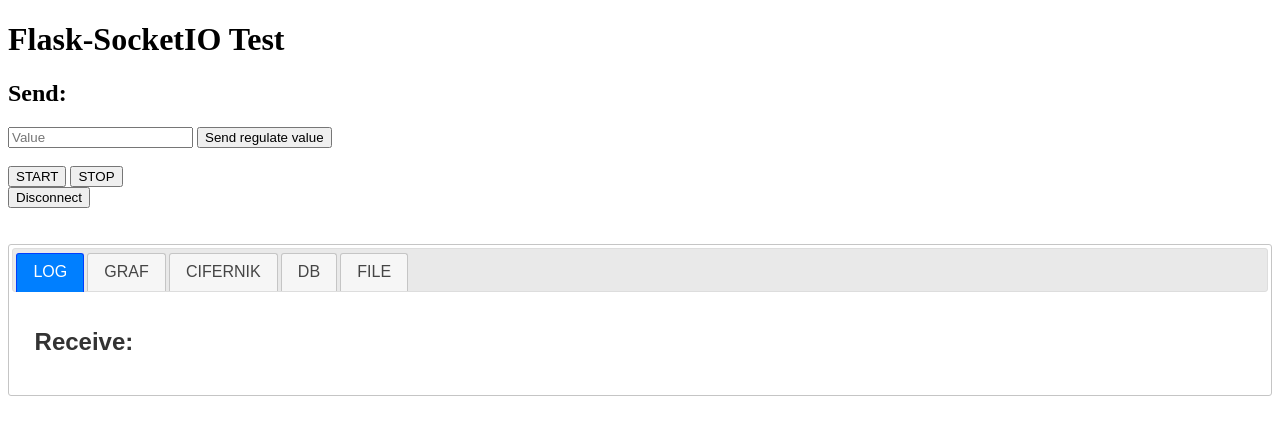
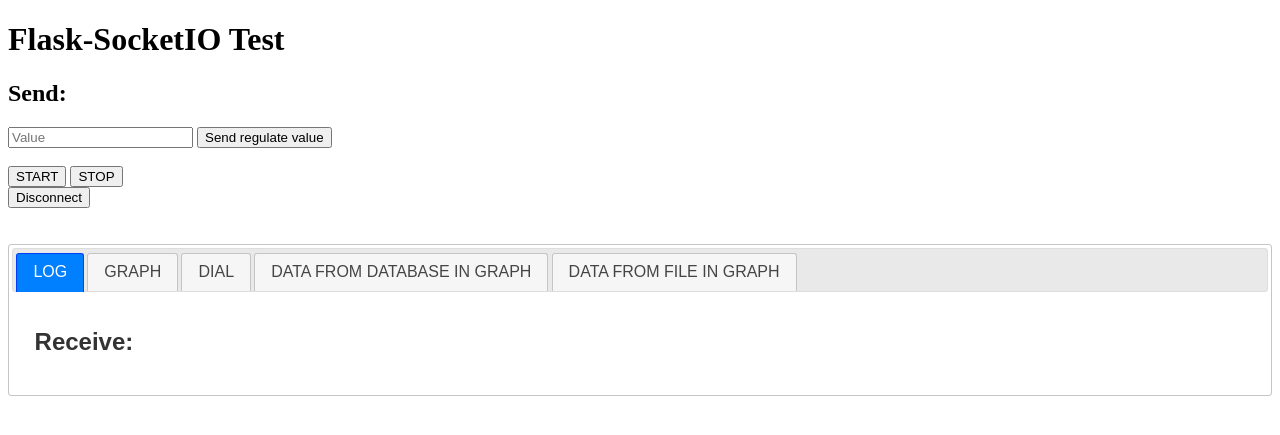
Before and after one commit to stetakova/poit, a Flask app: page / in a window 1280 px wide. Shown: the top 435 px of the page. Run offline with Flask 2, Linux system fonts and the light colour scheme; some libraries are stand-ins or nearby versions.

Commit message:
final changes

```diff
--- a/app.py
+++ b/app.py
@@ -58,7 +58,7 @@ def background_thread(args):
             if len (dataList)>0:
                 values = str(dataList).replace("'", "\"")
                 cursor = db.cursor()
-                query = "INSERT INTO graf (hodnoty) VALUES ('%s')" % (values)
+                query = "INSERT INTO graf (hodnoty) VALUES (%s)" % (values)
                 cursor.execute(query)
                 db.commit()
 
--- /dev/null
+++ b/static/files/test.txt
@@ -0,0 +1,2 @@
+[{"x": 26, "y": 0.42}, {"x": 27, "y": 0.29}, {"x": 28, "y": 0.21}, {"x": 29, "y": 0.15}, {"x": 30, "y": 0.1}, {"x": 31, "y": 0.07}, {"x": 32, "y": 0.05}, {"x": 33, "y": 0.03}, {"x": 34, "y": 0.02}, {"x": 35, "y": -0.48}, {"x": 36, "y": -0.36}, {"x": 37, "y": -0.25}, {"x": 38, "y": -0.18}, {"x": 39, "y": -0.12}]
+[{"x": 1, "y": -0.02}, {"x": 2, "y": -0.01}, {"x": 3, "y": -0.01}, {"x": 4, "y": 0.33}, {"x": 5, "y": 0.47}, {"x": 6, "y": 0.33}, {"x": 7, "y": 0.24}, {"x": 8, "y": 0.17}, {"x": 9, "y": 0.11}, {"x": 10, "y": 0.08}, {"x": 11, "y": 0.06}, {"x": 12, "y": 0.04}, {"x": 13, "y": 0.02}, {"x": 14, "y": 0.02}, {"x": 15, "y": -0.5}, {"x": 16, "y": -0.37}, {"x": 17, "y": -0.26}, {"x": 18, "y": -0.18}, {"x": 19, "y": -0.13}, {"x": 20, "y": -0.09}, {"x": 21, "y": -0.06}, {"x": 22, "y": -0.05}, {"x": 23, "y": -0.03}, {"x": 24, "y": -0.02}, {"x": 25, "y": -0.01}, {"x": 26, "y": -0.01}, {"x": 27, "y": -0.01}, {"x": 28, "y": -0.0}, {"x": 29, "y": -0.01}, {"x": 30, "y": 0.51}, {"x": 31, "y": 0.43}, {"x": 32, "y": 0.29}, {"x": 33, "y": 0.21}, {"x": 34, "y": 0.15}, {"x": 35, "y": 0.11}, {"x": 36, "y": 0.07}, {"x": 37, "y": 0.05}, {"x": 38, "y": 0.04}, {"x": 39, "y": 0.02}, {"x": 40, "y": -0.49}, {"x": 41, "y": -0.4}, {"x": 42, "y": -0.28}, {"x": 43, "y": -0.2}, {"x": 44, "y": -0.15}, {"x": 45, "y": -0.1}, {"x": 46, "y": -0.07}, {"x": 47, "y": -0.05}, {"x": 48, "y": -0.04}, {"x": 49, "y": -0.03}, {"x": 50, "y": -0.02}, {"x": 51, "y": -0.02}, {"x": 52, "y": 0.0}, {"x": 53, "y": 0.51}, {"x": 54, "y": 0.37}, {"x": 55, "y": 0.26}, {"x": 56, "y": 0.18}, {"x": 57, "y": 0.13}, {"x": 58, "y": 0.1}, {"x": 59, "y": 0.07}, {"x": 60, "y": 0.05}, {"x": 61, "y": 0.04}]
--- a/templates/index.html
+++ b/templates/index.html
@@ -21,7 +21,7 @@
            var yAx = new Array();
 
           var gauge = new RadialGauge({
-          renderTo: 'canvasid',
+          renderTo: 'canvasID',
           width: 300,
           height: 300,
           units: "V",
@@ -66,7 +66,7 @@
          var layout = {
            xaxis: {title: "x"},
            yaxis: {title: "y"},
-           title: "data"
+           title: "Flow chart"
          };
 
          namespace = '/test';
@@ -112,7 +112,7 @@
 
          $('form#recordDb').submit(function(event) {
                   var layout = {
-          title: 'Vykreslenie priebehu',
+          title: 'Flow chart',
           xaxis: {
             title: 'count'
           },
@@ -156,7 +156,7 @@
 
       $('form#recordFile').submit(function(event) {
                   var layout = {
-          title: 'Vykreslenie priebehu',
+          title: 'Flow chart',
           xaxis: {
             title: 'count'
           },
@@ -219,10 +219,10 @@
       <div id="tabs">
          <ul>
             <li><a href="#tabs-1">LOG</a></li>
-            <li><a href="#tabs-2">GRAF</a></li>
-            <li><a href="#tabs-3">CIFERNIK</a></li>
-            <li><a href="#tabs-4">DB</a></li>
-            <li><a href="#tabs-5">FILE</a></li>
+            <li><a href="#tabs-2">GRAPH</a></li>
+            <li><a href="#tabs-3">DIAL</a></li>
+            <li><a href="#tabs-4">DATA FROM DATABASE IN GRAPH</a></li>
+            <li><a href="#tabs-5">DATA FROM FILE IN GRAPH</a></li>
          </ul>
          <div id="tabs-1">
             <h2>Receive:</h2>
@@ -232,11 +232,11 @@
             <div id="plotdiv" style="width:600px;height:250px;"></div>
          </div>
          <div id="tabs-3">
-            <canvas id="canvasid"></canvas>
+            <canvas id="canvasID"></canvas>
          </div>
          <div id="tabs-4">
             <form id = "recordDb" method="POST" action='#'>
-  <input type="text" name="value" id="valueDb" placeholder="cislo zaznamu v databaze">
+  <input type="text" name="value" id="valueDb" placeholder="Number of record in database">
   <input type="submit" value="Set">
 </form>
 
@@ -245,7 +245,7 @@
 
          <div id="tabs-5">
             <form id = "recordFile" method="POST" action='#'>
-  <input type="text" name="value" id="valueFile" placeholder="cislo riadku vo file">
+  <input type="text" name="value" id="valueFile" placeholder="Number of row in file">
   <input type="submit" value="Set">
 </form>
             <div id="plotdivRow" style="width:600px;height:250px;"></div>
```
